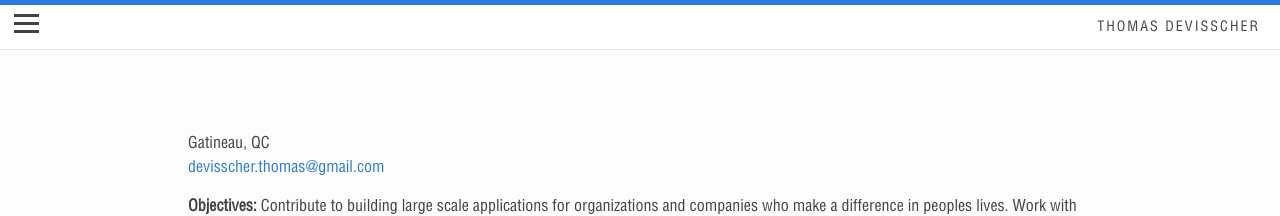
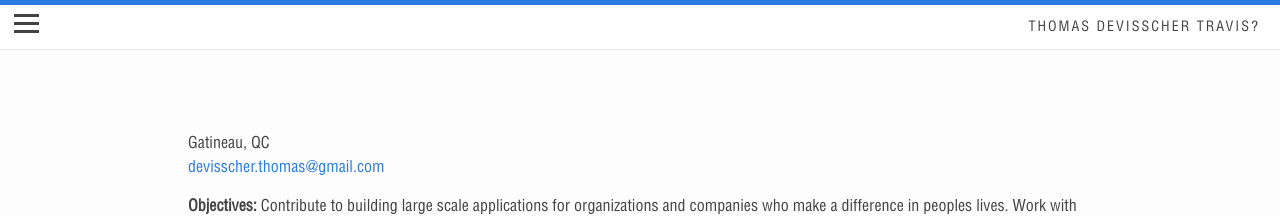
Before and after one commit to devisscher/old_devisscher.github.io, a Jekyll site: the page built from resume.md, in a window 1280 px wide. Shown: the top 216 px of the page. Built offline with Jekyll 4.4.1, drawn with Linux system fonts in a browser that asks for light colours; nearby versions of some CDN libraries.

Commit message:
test travis

```diff
--- a/_includes/header.html
+++ b/_includes/header.html
@@ -7,6 +7,6 @@
 </div>
 <header class="site-header">
   <div style="float: right;margin-right: 20px;">
-    <a class="site-title" href="{{ site.baseurl }}/">{{ site.title }}</a>
+    <a class="site-title" href="{{ site.baseurl }}/">{{ site.title }} Travis?</a>
   </div>
 </header>
```
